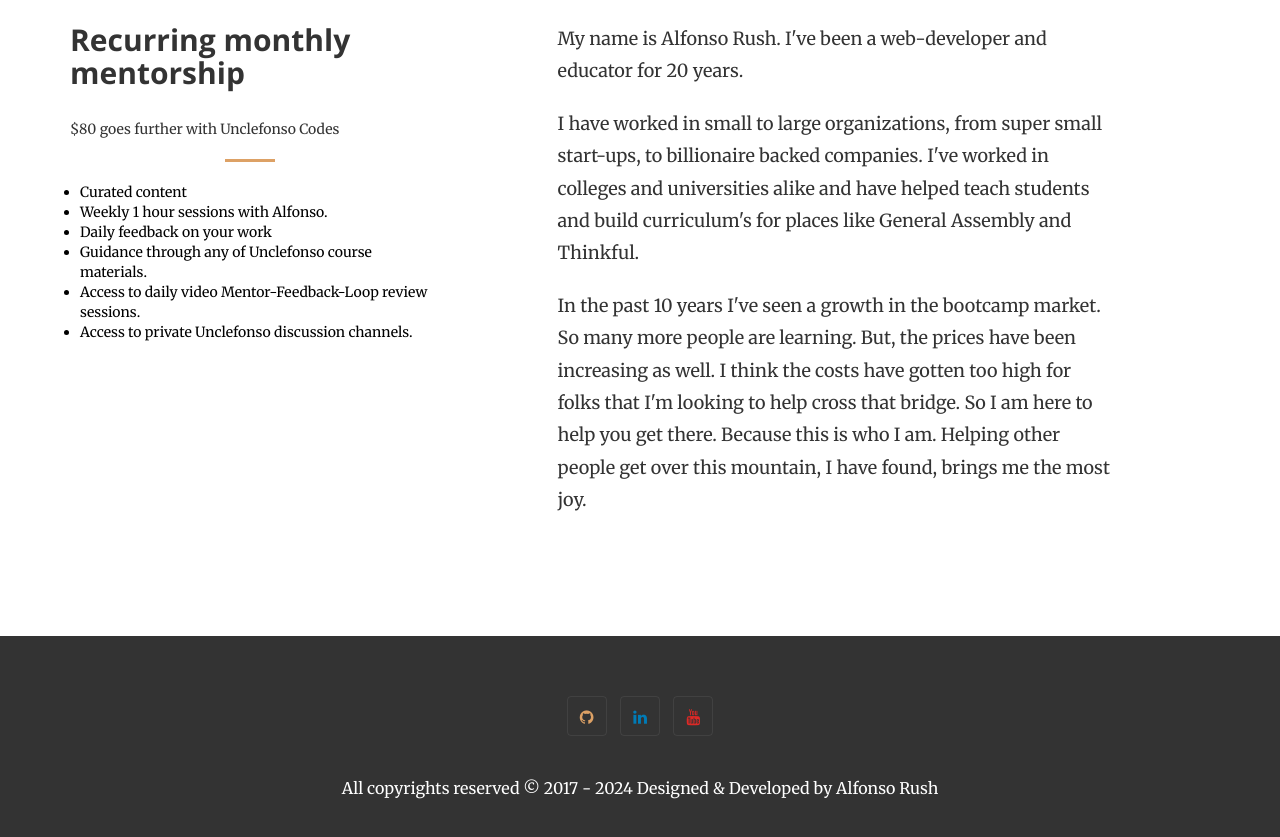
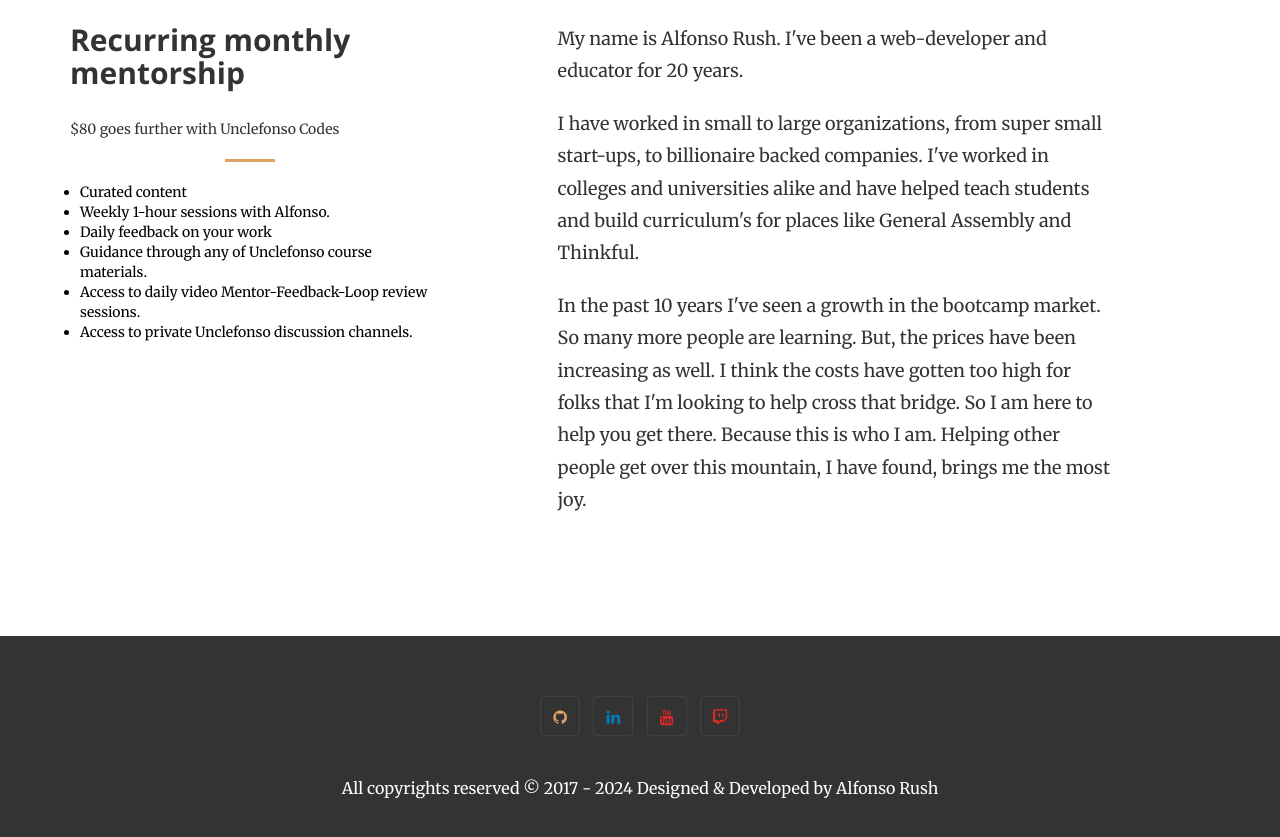
Before and after one commit to thefonso/new_thefonso, a website: page mentorship.html in a window 1280 px wide. Shown: the part 897-1734 px from the top of the page. Drawn offline with nearby package versions, Linux system fonts and the light colour scheme.

Commit message:
adjusted layout

```diff
--- a/mentorship.html
+++ b/mentorship.html
@@ -119,7 +119,7 @@
                 <hr class="primary" />
                 <ul id="mentorbullets">
                     <li>Curated content</li>
-                    <li>Weekly 1 hour sessions with Alfonso.</li>
+                    <li>Weekly 1-hour sessions with Alfonso.</li>
                     <li>Daily feedback on your work</li>
                     <li>Guidance through any of Unclefonso course materials.</li>
                     <li>Access to daily video Mentor-Feedback-Loop review sessions.</li>
@@ -180,6 +180,13 @@
                             ><i class="fa fa-youtube"></i
                             ></a>
                         </li>
+                        <li class="youtube">
+                            <a
+                                    href="https://www.twitch.tv/unclefonso"
+                                    target="blank"
+                            ><i class="fa fa-twitch"></i
+                            ></a>
+                        </li>
                     </ul>
                 </div>
                 <div
```
Also changed, not shown: 1 other file.
